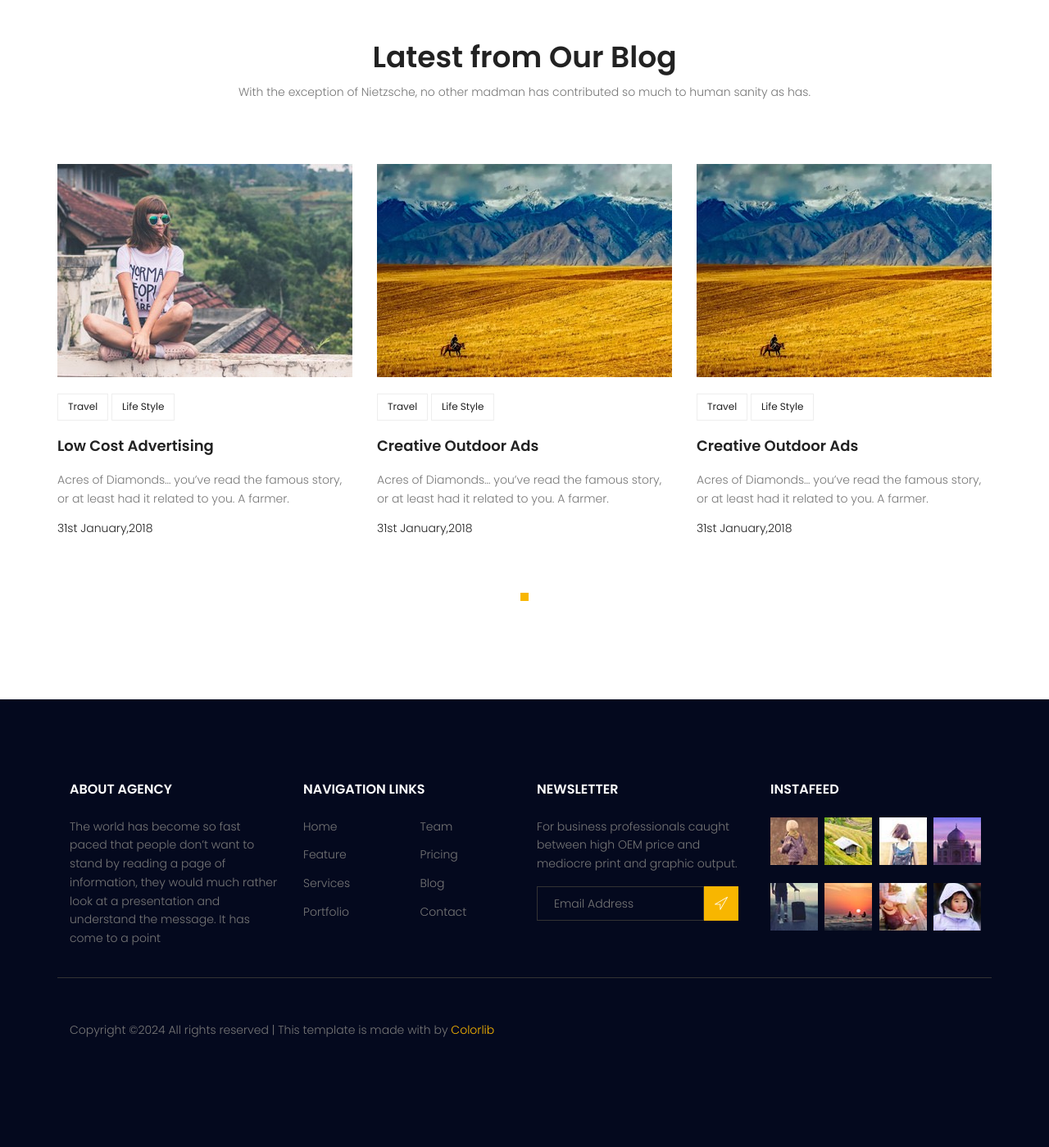
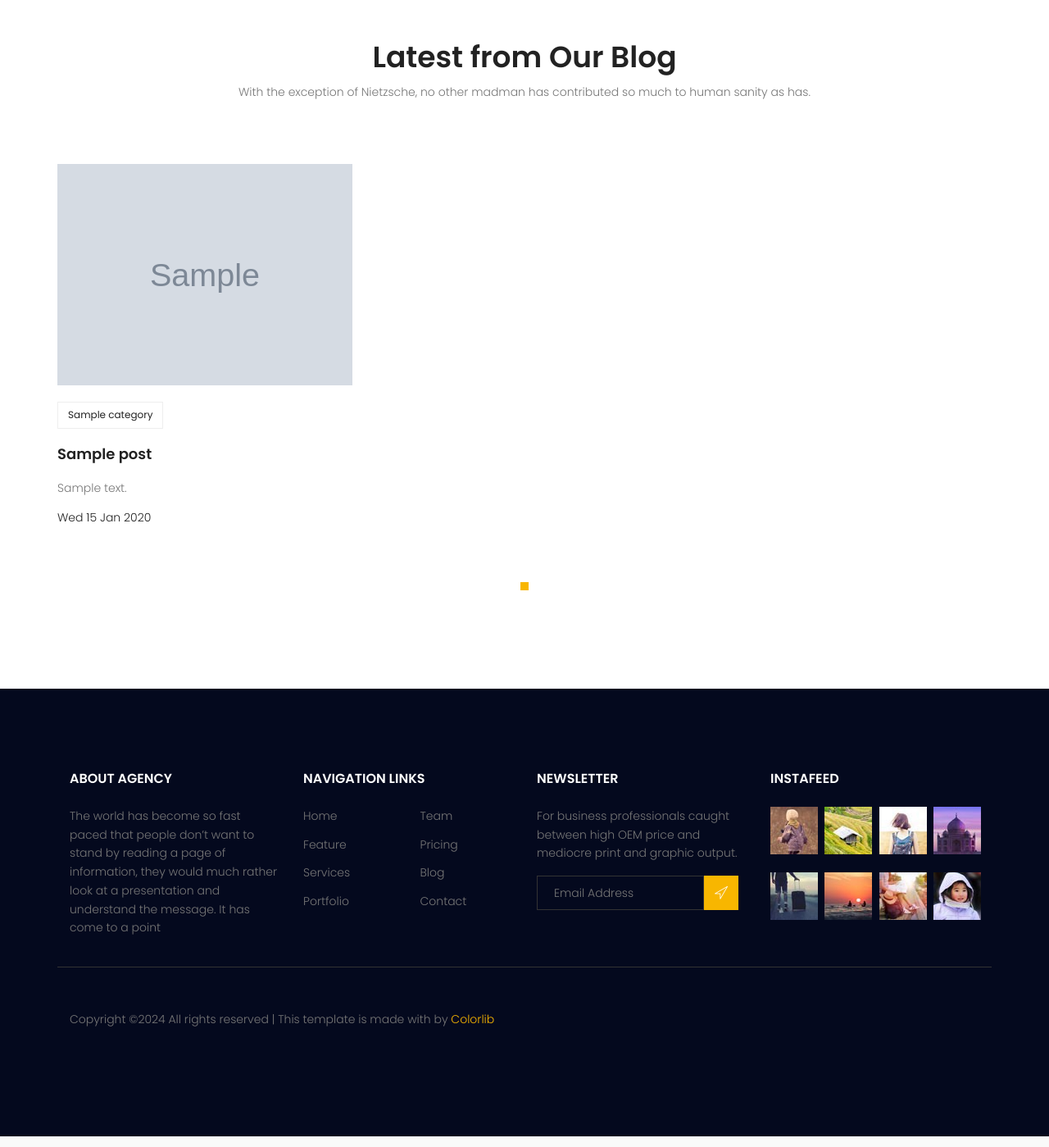
Before and after one commit to hasanhasanhaji/new_site_django, a Django app: page / in a window 1280 px wide. Shown: the part 2589-3988 px from the top of the page at 82% size. Run offline with Django 4.2, Linux system fonts and the light colour scheme; tables that the repository leaves empty hold one stand-in row (values such as "Sample post"); grey boxes marked "Sample" are stand-in pictures; some libraries are stand-ins or nearby versions.

Commit message:
post slider
finish index.html post slider

```diff
--- a/blog/templatetags/blog_tags.py
+++ b/blog/templatetags/blog_tags.py
@@ -24,3 +24,10 @@ def postcategories():
     for name in categories:
         cat_dict[name] = posts.filter(category=name).count()
     return {'categories': cat_dict}
+
+
+@register.inclusion_tag('website/index-blog-area.html')
+def latestblogslider(arg=6):
+    posts = post.objects.filter(status=1).order_by('-published_date')[:arg]
+    print(posts)
+    return {'posts': posts}
--- a/templates/website/index-blog-area.html
+++ b/templates/website/index-blog-area.html
@@ -1,4 +1,5 @@
 {% load static %}
+
 <!-- Start blog Area -->
 			<section class="recent-blog-area section-gap">
 				<div class="container">
@@ -12,72 +13,31 @@
 					</div>
 					<div class="row">
 						<div class="active-recent-blog-carusel">
+
+							{% for post in posts %}
 							<div class="single-recent-blog-post item">
 								<div class="thumb">
-									<img class="img-fluid" src="{% static 'img/b1.jpg' %}" alt="">
+									<img class="img-fluid" src="{{post.image.url}}" alt="">
 								</div>
 								<div class="details">
 									<div class="tags">
 										<ul>
+											{% for cat in post.category.all %}
 											<li>
-												<a href="#">Travel</a>
+												<a href="{% url 'blog:category'  cat_name=cat.name %}">{{cat.name}}</a>
 											</li>
-											<li>
-												<a href="#">Life Style</a>
-											</li>
+											{% endfor %}
+
 										</ul>
 									</div>
-									<a href="#"><h4 class="title">Low Cost Advertising</h4></a>
+									<a href="{%url 'blog:single' pid=post.id %}"><h4 class="title">{{post.title}}</h4></a>
 									<p>
-										Acres of Diamonds… you’ve read the famous story, or at least had it related to you. A farmer.
+										{{post.content|truncatewords:10}}
 									</p>
-									<h6 class="date">31st January,2018</h6>
+									<h6 class="date">{{post.published_date|date:"D d M Y"}}</h6>
 								</div>
 							</div>
-							<div class="single-recent-blog-post item">
-								<div class="thumb">
-									<img class="img-fluid" src="{% static 'img/b2.jpg' %}" alt="">
-								</div>
-								<div class="details">
-									<div class="tags">
-										<ul>
-											<li>
-												<a href="#">Travel</a>
-											</li>
-											<li>
-												<a href="#">Life Style</a>
-											</li>
-										</ul>
-									</div>
-									<a href="#"><h4 class="title">Creative Outdoor Ads</h4></a>
-									<p>
-										Acres of Diamonds… you’ve read the famous story, or at least had it related to you. A farmer.
-									</p>
-									<h6 class="date">31st January,2018</h6>
-								</div>
-							</div>
-							<div class="single-recent-blog-post item">
-								<div class="thumb">
-									<img class="img-fluid" src="{% static 'img/b2.jpg' %}" alt="">
-								</div>
-								<div class="details">
-									<div class="tags">
-										<ul>
-											<li>
-												<a href="#">Travel</a>
-											</li>
-											<li>
-												<a href="#">Life Style</a>
-											</li>
-										</ul>
-									</div>
-									<a href="#"><h4 class="title">Creative Outdoor Ads</h4></a>
-									<p>
-										Acres of Diamonds… you’ve read the famous story, or at least had it related to you. A farmer.
-									</p>
-									<h6 class="date">31st January,2018</h6>
-								</div>
-							</div>
+							{% endfor %}
 
 
 						</div>
--- a/templates/website/index.html
+++ b/templates/website/index.html
@@ -1,6 +1,6 @@
 {% extends 'base.html' %}
 {% load static %}
-
+{% load blog_tags %}
 {% block content %}
 
 			<!-- start banner Area -->
@@ -174,7 +174,8 @@
 				</div>
 			</section>
 			<!-- End home-about Area -->
-			{% include 'website/index-blog-area.html' %}
+
+			{% latestblogslider %}
 
 
 
```
Also changed, not shown: templates/blog/blog-home.html (+2 -42 lines), media/blog/Capture.JPG (added), media/blog/Capture_BmLgy8b.JPG (added), media/blog/Capture_ECswf3v.JPG (added), media/blog/Capture_TvTDYnn.JPG (added).
